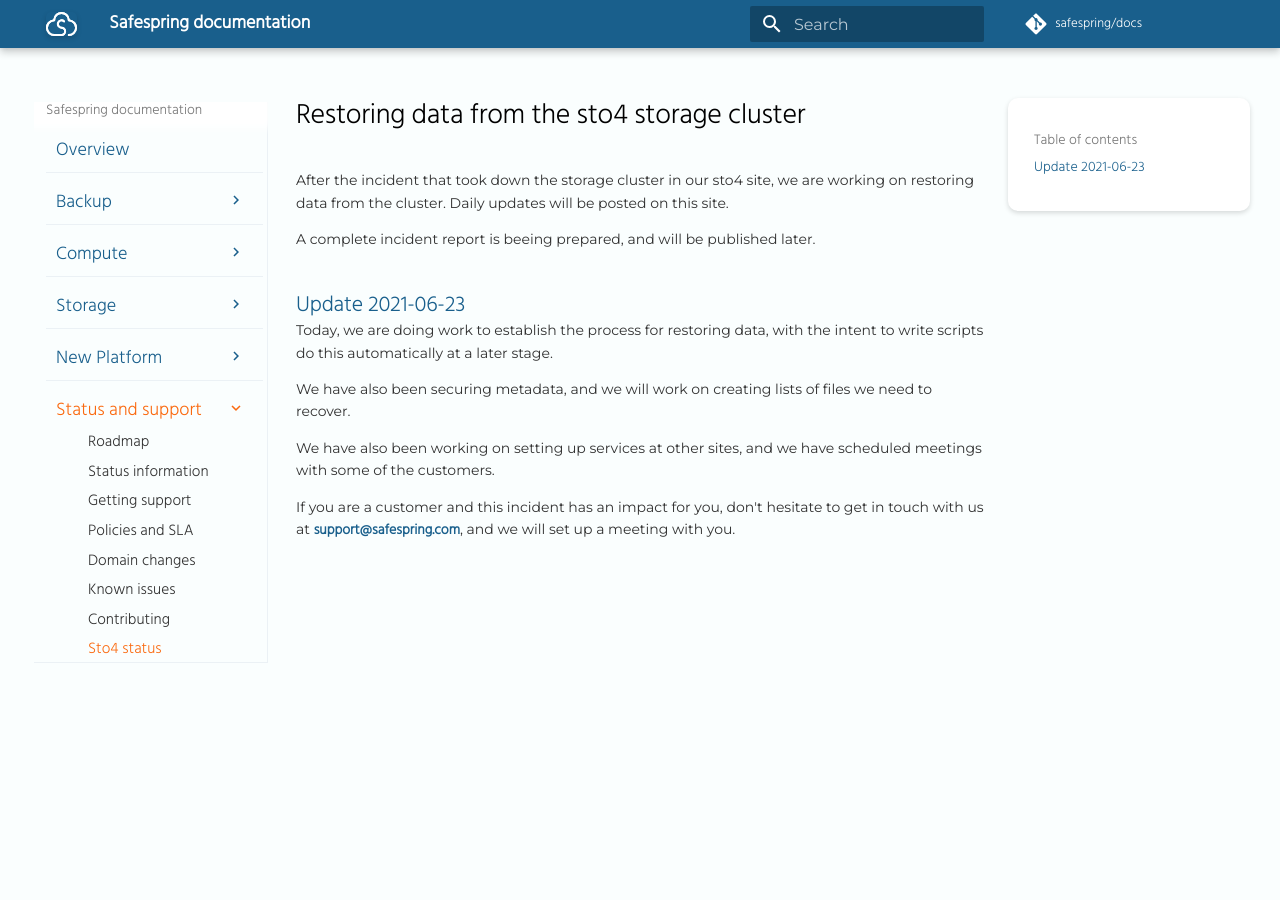
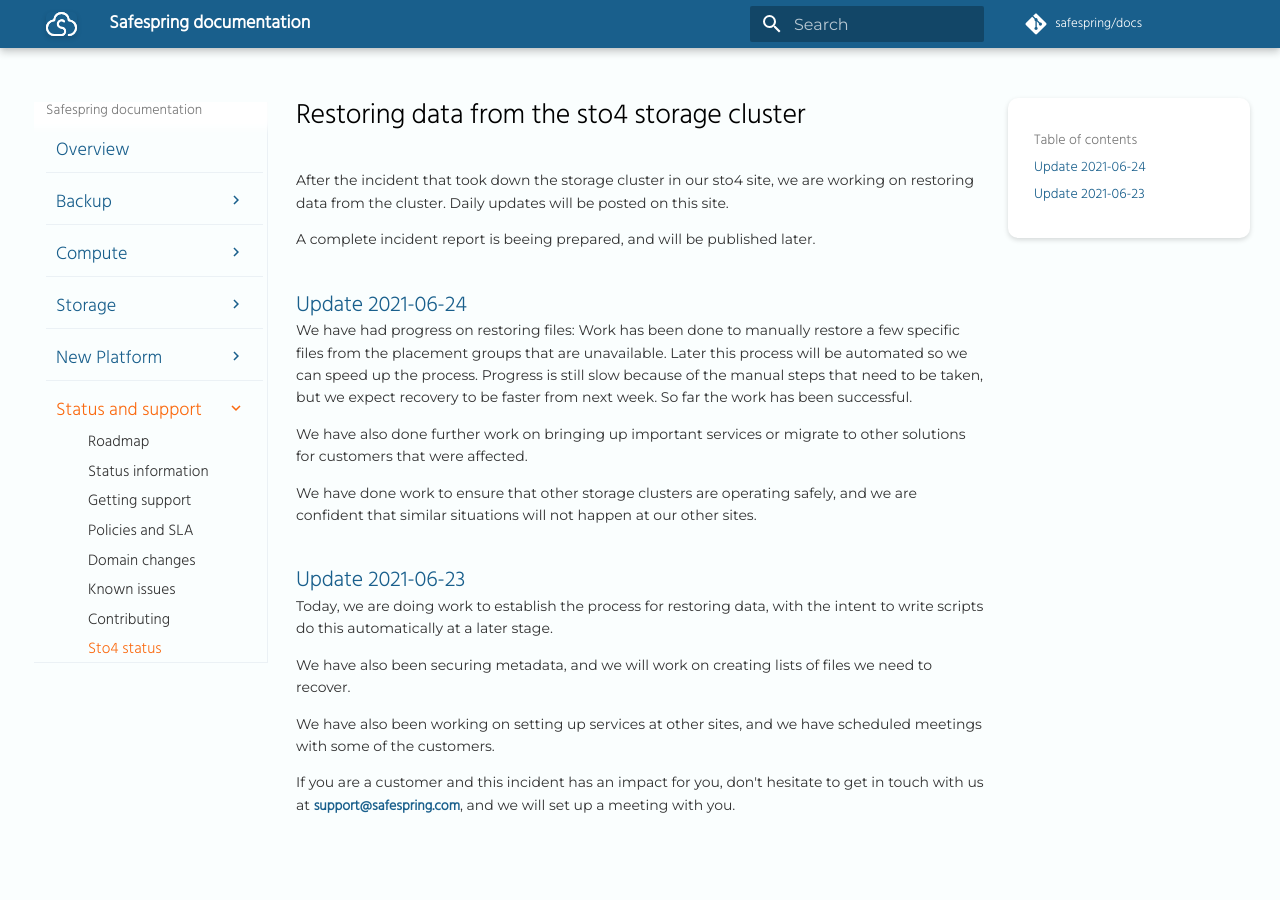
Before and after one commit to safespring/docs, an MkDocs documentation site: the page built from content/service/sto4_storage.md, in a window 1280 px wide. Built offline with MkDocs 1.6.1 and Material for MkDocs 9.7.7, drawn with Linux system fonts in a browser that asks for light colours; a script that is not in the unit is left out; comment, search, counter and statistics services are not loaded; old or Windows-style settings are respelled for this version of MkDocs.

Commit message:
daily status update for sto4 recovery

```diff
--- a/content/service/sto4_storage.md
+++ b/content/service/sto4_storage.md
@@ -3,6 +3,14 @@
 After the incident that took down the storage cluster in our sto4 site, we are working on restoring data from the cluster. Daily updates will be posted on this site.
 
 A complete incident report is beeing prepared, and will be published later.
+
+## Update 2021-06-24
+
+We have had progress on restoring files: Work has been done to manually restore a few specific files from the placement groups that are unavailable. Later this process will be automated so we can speed up the process. Progress is still slow because of the manual steps that need to be taken, but we expect recovery to be faster from next week. So far the work has been successful.
+
+We have also done further work on bringing up important services or migrate to other solutions for customers that were affected.
+
+We have done work to ensure that other storage clusters are operating safely, and we are confident that similar situations will not happen at our other sites.
 
 ## Update 2021-06-23
 
```
